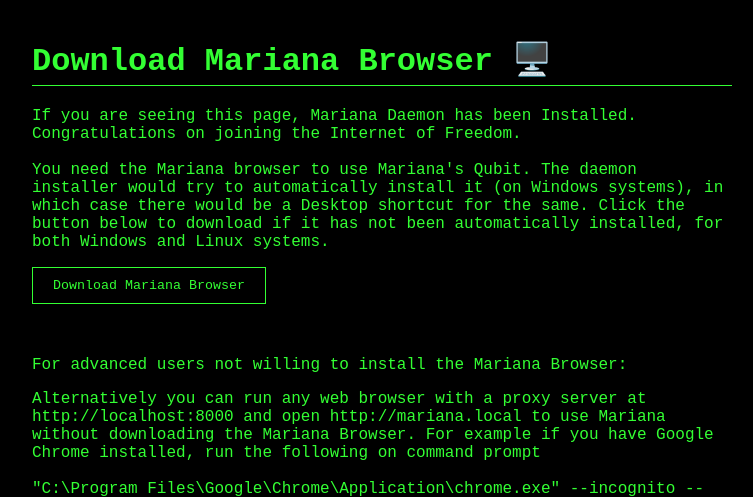
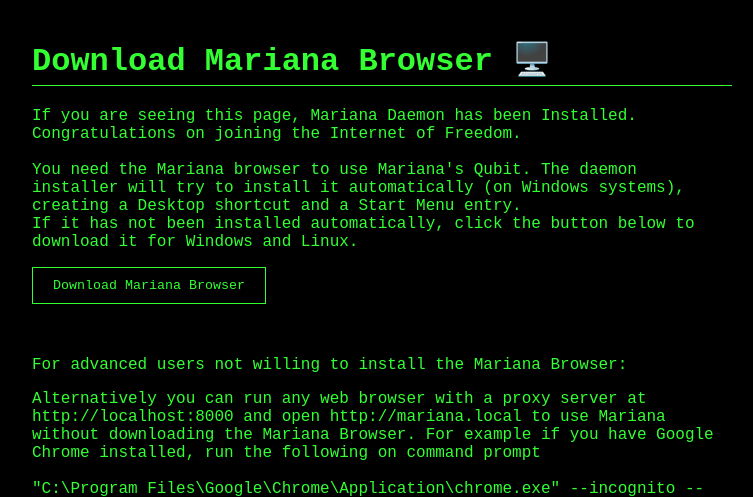
Before and after one commit to AdityaMitra5102/Project-Mariana, a Flask app: template templates/marbrowser.html in a window 1280 px wide. Shown: the top 497 px of the page, without its empty margins (258-1011 px from the left). Run offline with Flask 3, Linux system fonts and the light colour scheme; the template is opened without the code that fills it, so the values that code supplies are empty; parts of the project's set-up code (start-up, migrations or seed data) failed here and were passed over.

Commit message:
Update marbrowser.html

```diff
--- a/templates/marbrowser.html
+++ b/templates/marbrowser.html
@@ -91,7 +91,7 @@
 <body>
     <div class="container">
         <h1>Download Mariana Browser 🖥️</h1>
-        <p>If you are seeing this page, Mariana Daemon has been Installed. Congratulations on joining the Internet of Freedom. <br><br> You need the Mariana browser to use Mariana's Qubit. The daemon installer would try to automatically install it (on Windows systems), in which case there would be a Desktop shortcut for the same. Click the button below to download if it has not been automatically installed, for both Windows and Linux systems.</p>
+        <p>If you are seeing this page, Mariana Daemon has been Installed. Congratulations on joining the Internet of Freedom. <br><br> You need the Mariana browser to use Mariana's Qubit. The daemon installer will try to install it  automatically (on Windows systems), creating a Desktop shortcut and a Start Menu entry. <br> If it has not been installed automatically, click the button below to download it for Windows and Linux. </p>
 	<button onclick='window.open("https://github.com/AdityaMitra5102/mariana-browser/releases/");'>Download Mariana Browser</button>
 <p><br><br>For advanced users not willing to install the Mariana Browser:</p>
 	<p>Alternatively you can run any web browser with a proxy server at http://localhost:8000 and open http://mariana.local to use Mariana without downloading the Mariana Browser. For example if you have Google Chrome installed, run the following on command prompt<br><br>
```
